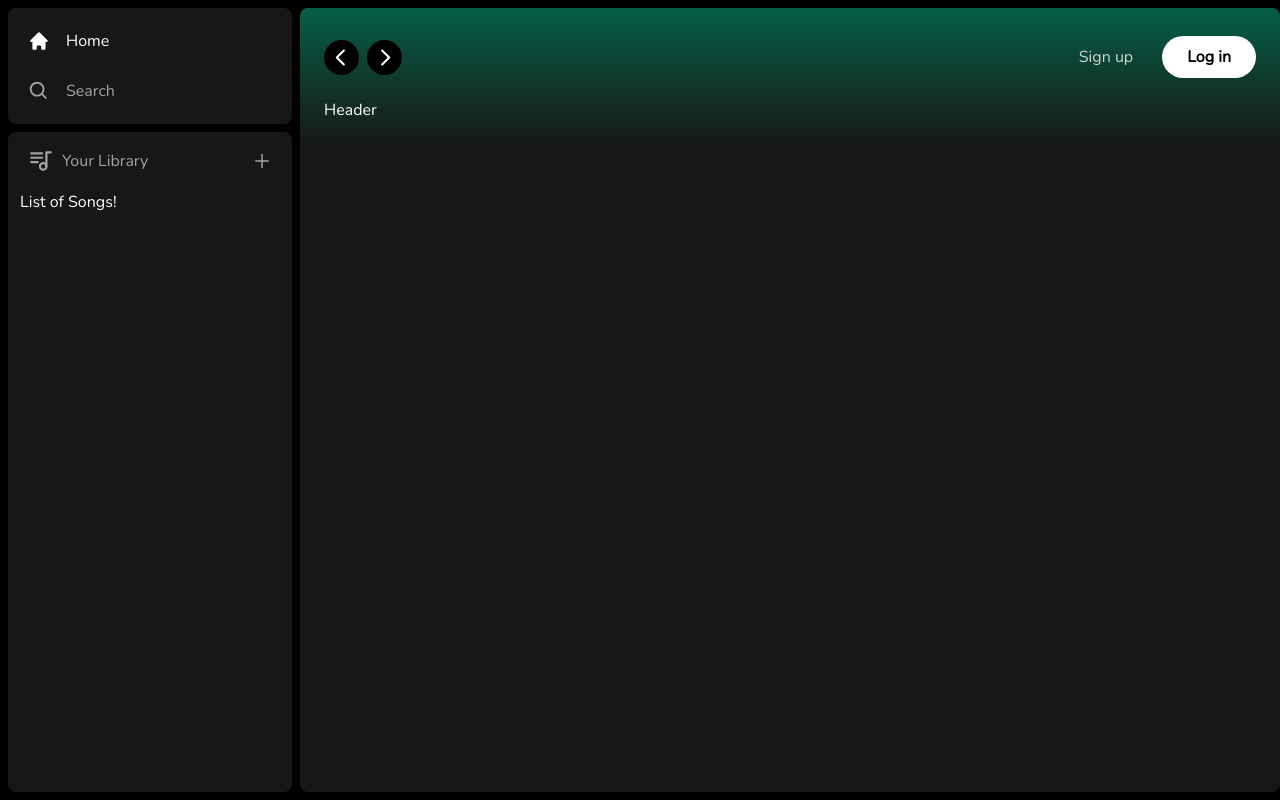
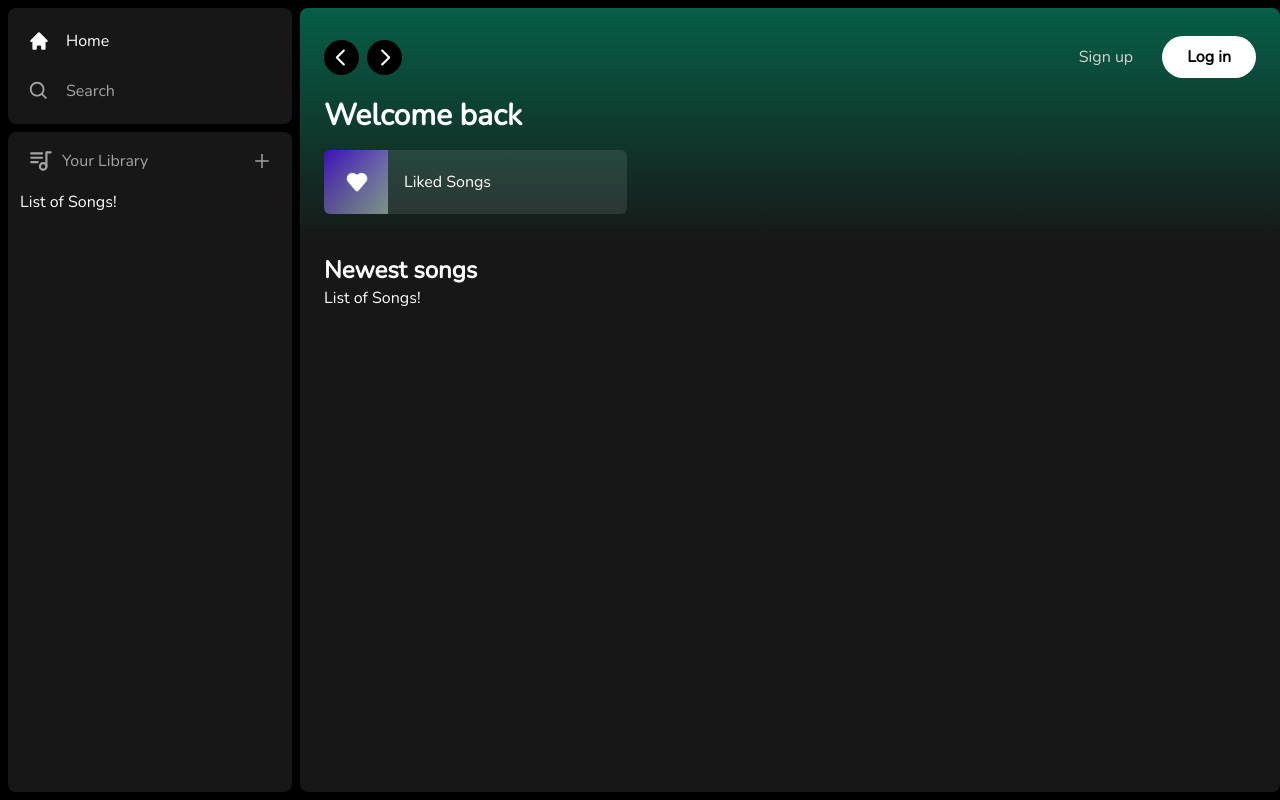
Before and after one commit to KelvinMuthama/spotify-clone, a Next.js app: page / in a window 1280 px wide. Built offline with nearby package versions, Linux system fonts and the light colour scheme.

Commit message:
Style: Add header styles

```diff
--- a/app/(site)/page.tsx
+++ b/app/(site)/page.tsx
@@ -1,9 +1,29 @@
 import Header from "@/components/Header";
+import ListItem from "@/components/ListItem";
 
 export default function Home() {
   return (
     <div className="bg-neutral-900 rounded-lg h-full w-full overflow-hidden overflow-y-auto">
-      <Header>Header</Header>
+      <Header>
+        <div className="mb-2">
+          <h1 className="text-white text-3xl font-semibold">Welcome back</h1>
+          <div className="grid grid-cols-1 sm:grid-cols-2 xl:grid-cols-3 2xl:grid-cols-4 gap-3 mt-4">
+            <ListItem
+              image="/images/liked.png"
+              name="Liked Songs"
+              href="liked"
+            />
+          </div>
+        </div>
+      </Header>
+      <div className="mt-2 mb-7 px-6">
+        <div className="flex justify-between items-center">
+          <h1 className="text-white text-2xl font-semibold">Newest songs</h1>
+        </div>
+        <div>
+          List of Songs!
+        </div>
+      </div>
     </div>
   );
 }
```
